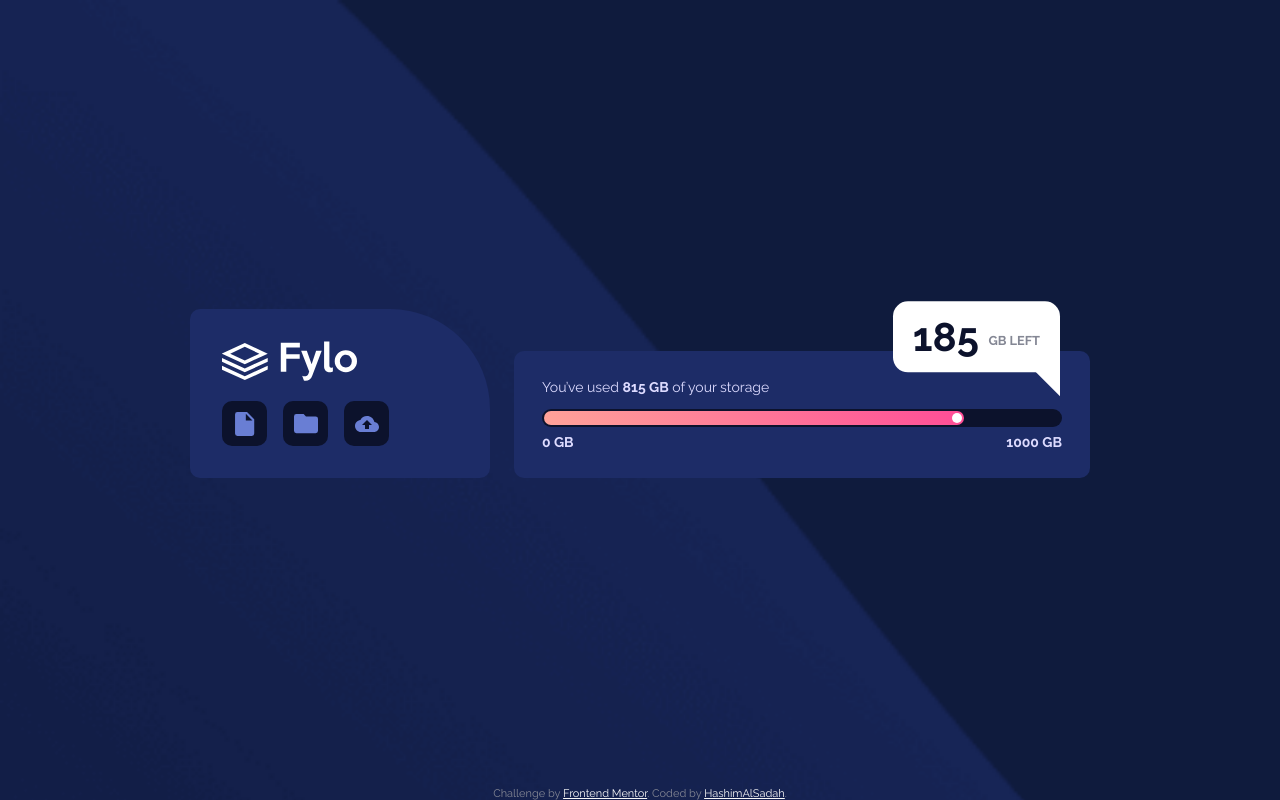
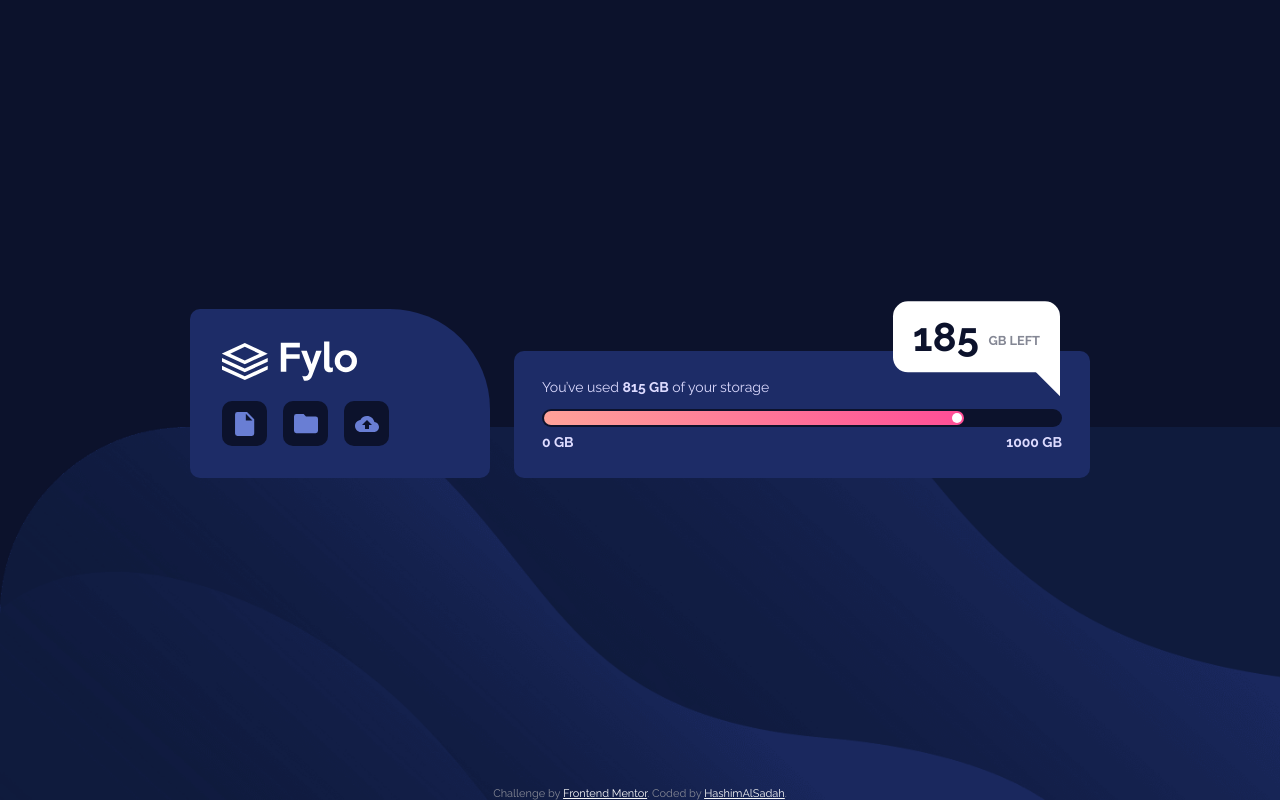
Before and after one commit to HashimAlSadah/fylo-data-storage-component-master.github.io, a plain HTML site: page index.html in a window 1280 px wide. Drawn offline with Linux system fonts and the light colour scheme.

Commit message:
css background-image of the body for the desktop has been modified

```diff
--- a/styel.css
+++ b/styel.css
@@ -143,10 +143,16 @@ footer{
 
 @media(min-width: 700px){
 
+    body{
+        background-image: url("./images/bg-desktop.png");
+        background-size: contain;
+        background-position: bottom;
+        background-color: var(--very-dark-blue);
+    }
+
     .main{
         max-width: 900px;
         display: flex;
-        /* border: 1px solid red; */
         gap: 1.5em;
     }
 
```
